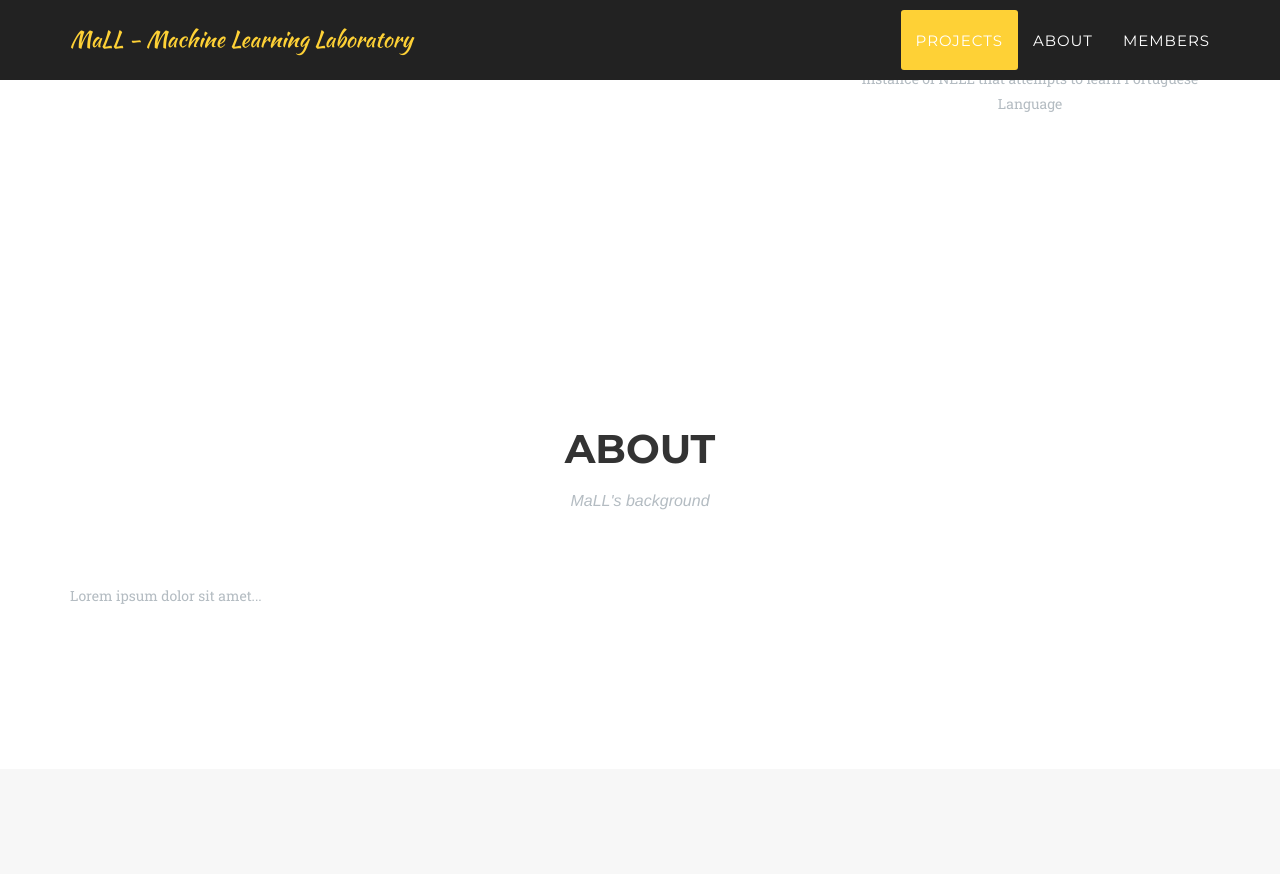
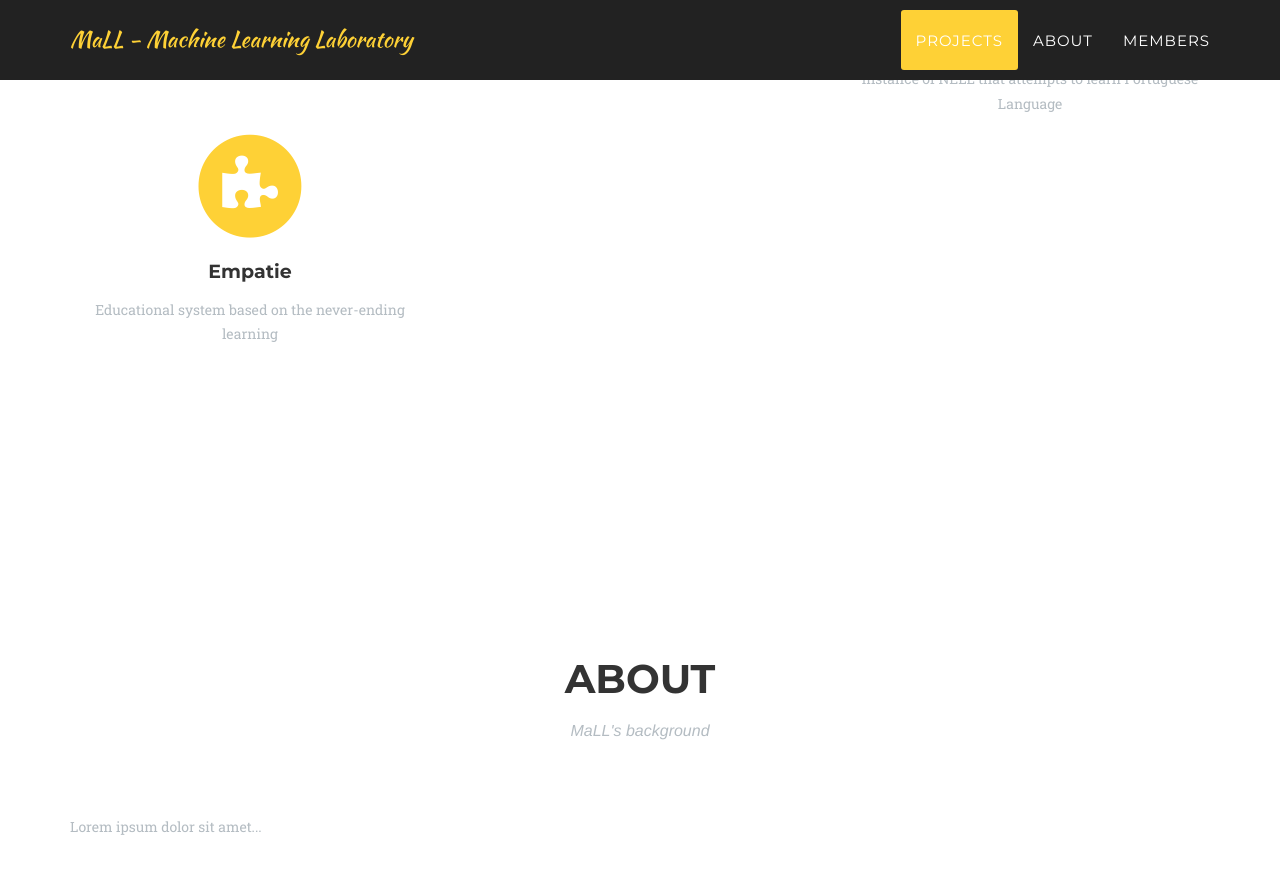
Before and after one commit to MaLL-UFSCar/mall-ufscar.github.io, a Jekyll site: the page built from index.html, in a window 1280 px wide and 900 px high, scrolled down 1118 px. Shown: the top 874 px of the window. Built offline with Jekyll 4.4.1, drawn with Linux system fonts in a browser that asks for light colours; some web fonts are replaced.

Commit message:
Added project Empatie

```diff
--- a/_data/projects.yml
+++ b/_data/projects.yml
@@ -13,3 +13,7 @@ projects:
       title: 'Read the Web in Portuguese'
       description: 'NELL attempts to learn forever by reading the web in English. Read The Web in Portuguese is a new instance of NELL that attempts to learn Portuguese Language'
       icon: 'fa-binoculars'
+   -
+      title: 'Empatie'
+      description: 'Educational system based on the never-ending learning'
+      icon: 'fa-puzzle-piece'
```
